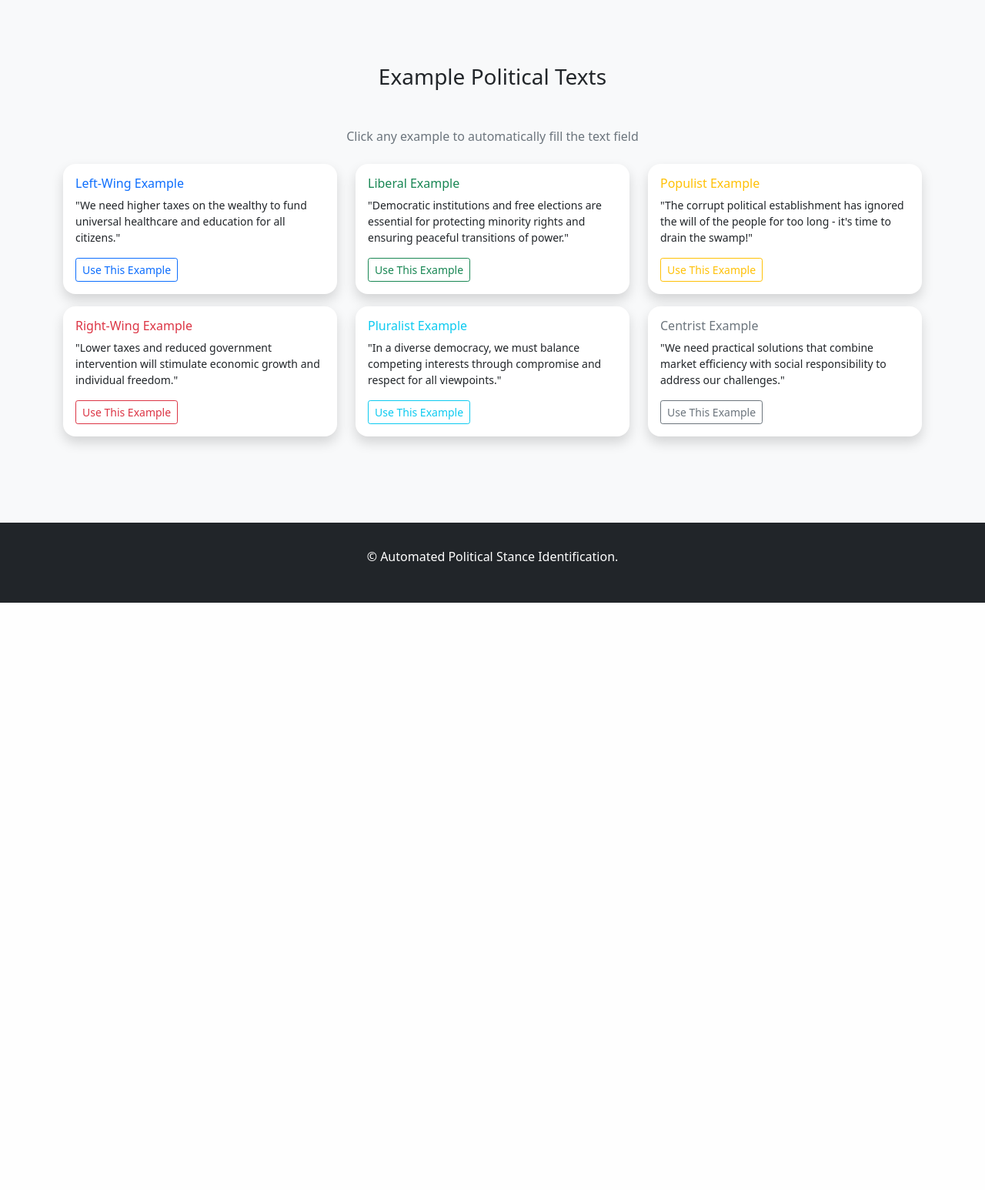
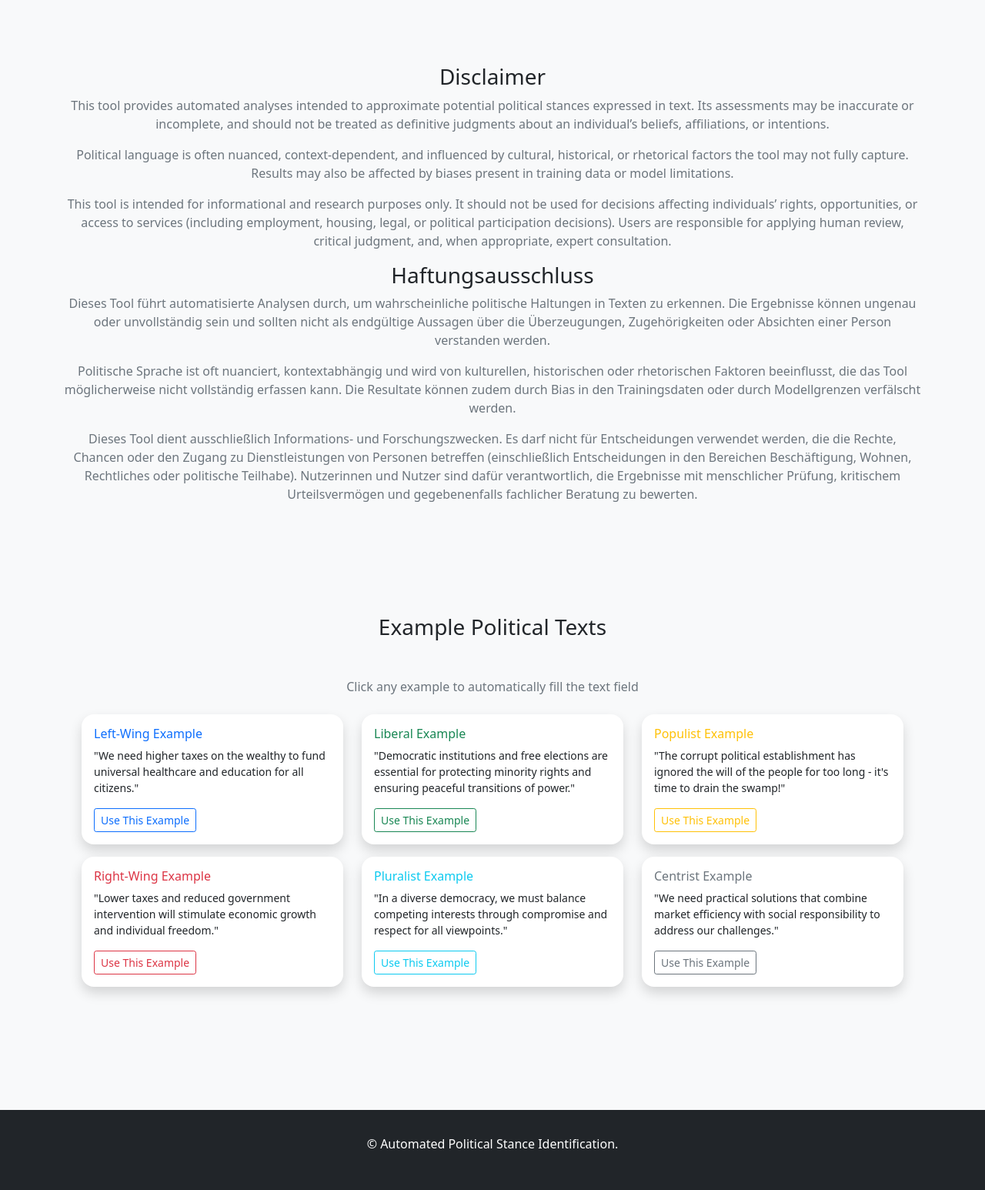
Before and after one commit to juangomezcruces/apsi, a Django app: page / in a window 1280 px wide. Shown: the part 1000-2546 px from the top of the page at 77% size. Before the commit the page ends 1783 px from the top, so only its background shows below. Run offline with Django 4.2, Linux system fonts and the light colour scheme.

Commit message:
reinsert disclaimers

```diff
--- a/templates/classifier/index.html
+++ b/templates/classifier/index.html
@@ -153,6 +153,22 @@
     </div>
 </section>
 
+<section class="py-5 bg-light">
+    <div class="container">
+        <div class="row">
+            <div class="col-12 text-center mb-5">
+                <h3>Disclaimer</h3>
+                <p class="text-muted"> This tool provides automated analyses intended to approximate potential political stances expressed in text. Its assessments may be inaccurate or incomplete, and should not be treated as definitive judgments about an individual’s beliefs, affiliations, or intentions.</p>
+                <p class="text-muted"> Political language is often nuanced, context-dependent, and influenced by cultural, historical, or rhetorical factors the tool may not fully capture. Results may also be affected by biases present in training data or model limitations.</p>
+                <p class="text-muted"> This tool is intended for informational and research purposes only. It should not be used for decisions affecting individuals’ rights, opportunities, or access to services (including employment, housing, legal, or political participation decisions). Users are responsible for applying human review, critical judgment, and, when appropriate, expert consultation.</p>
+             <div class="col-12 text-center mb-5">
+                <h3>Haftungsausschluss</h3>
+                <p class="text-muted"> Dieses Tool führt automatisierte Analysen durch, um wahrscheinliche politische Haltungen in Texten zu erkennen. Die Ergebnisse können ungenau oder unvollständig sein und sollten nicht als endgültige Aussagen über die Überzeugungen, Zugehörigkeiten oder Absichten einer Person verstanden werden.</p>
+                <p class="text-muted"> Politische Sprache ist oft nuanciert, kontextabhängig und wird von kulturellen, historischen oder rhetorischen Faktoren beeinflusst, die das Tool möglicherweise nicht vollständig erfassen kann. Die Resultate können zudem durch Bias in den Trainingsdaten oder durch Modellgrenzen verfälscht werden.</p>
+                <p class="text-muted"> Dieses Tool dient ausschließlich Informations- und Forschungszwecken. Es darf nicht für Entscheidungen verwendet werden, die die Rechte, Chancen oder den Zugang zu Dienstleistungen von Personen betreffen (einschließlich Entscheidungen in den Bereichen Beschäftigung, Wohnen, Rechtliches oder politische Teilhabe). Nutzerinnen und Nutzer sind dafür verantwortlich, die Ergebnisse mit menschlicher Prüfung, kritischem Urteilsvermögen und gegebenenfalls fachlicher Beratung zu bewerten.</p>
+
+            </div>
+        </div>
 
 
 <!-- Example Texts Section -->
```
